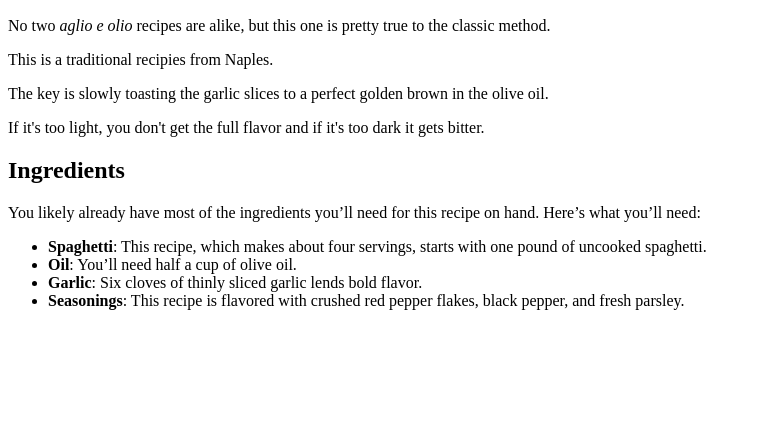
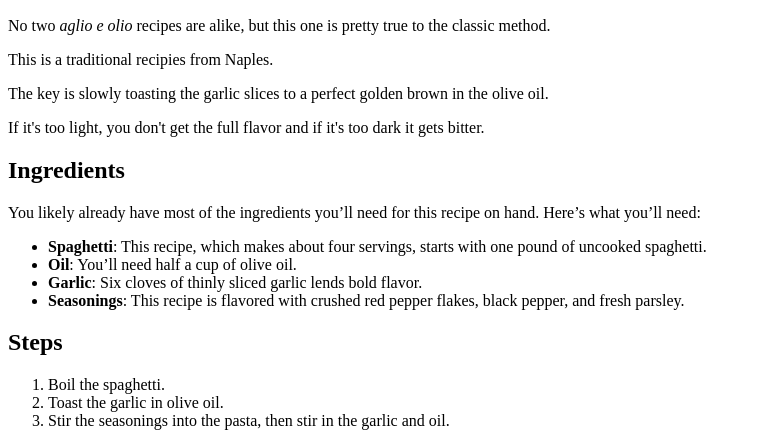
Before and after one commit to Solkol/odin-recipes, a plain HTML site: page recipes/spaghettiaglioolio.html in a window 1280 px wide. Shown: the part 434-880 px from the top of the page, without its empty margins (0-761 px from the left). Before the commit the page ends 800 px from the top, so only its background shows below. Drawn offline with Linux system fonts and the light colour scheme.

Commit message:
Add ordered list

```diff
--- a/recipes/spaghettiaglioolio.html
+++ b/recipes/spaghettiaglioolio.html
@@ -24,6 +24,14 @@
             <li><strong>Garlic</strong>: Six cloves of thinly sliced garlic lends bold flavor.</li>
             <li><strong>Seasonings</strong>: This recipe is flavored with crushed red pepper flakes, black pepper, and fresh parsley. </li>
         </ul>
+
+        <h2>Steps</h2>
+        <ol>
+            <li>Boil the spaghetti.</li>
+            <li>Toast the garlic in olive oil.</li>
+            <li>Stir the seasonings into the pasta, then stir in the garlic and oil.</li>
+        </ol>
+
     </body>
 
 </html>
```
